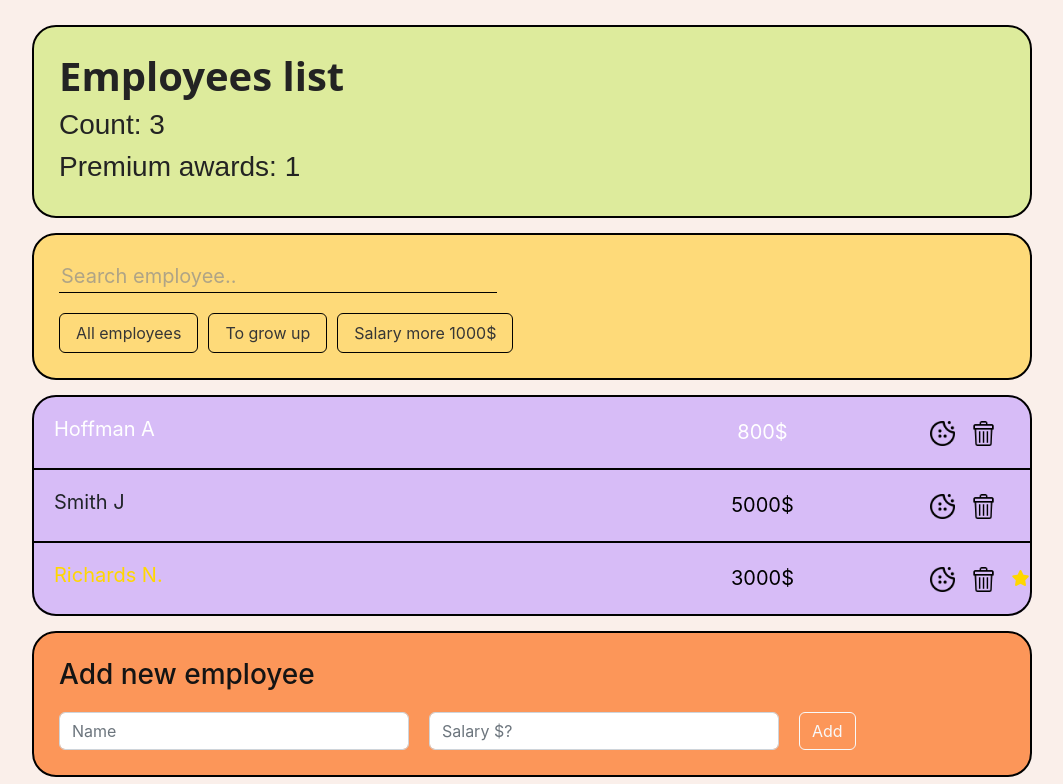
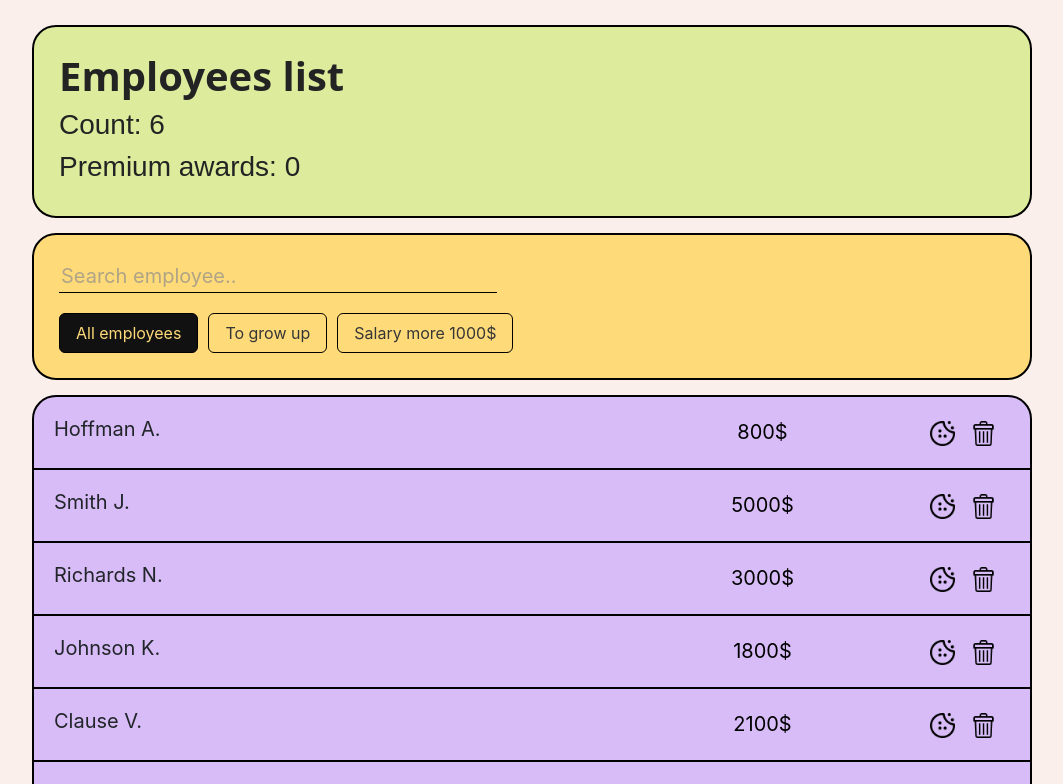
Before and after one commit to artem773/employees_list, a React (Create React App) app: page / in a window 1280 px wide. Shown: the top 784 px of the page, without its empty margins (108-1171 px from the left). Built offline with nearby package versions, Linux system fonts and the light colour scheme.

Commit message:
add search and filter employees

```diff
--- a/package.json
+++ b/package.json
@@ -7,6 +7,7 @@
     "@testing-library/jest-dom": "^5.16.5",
     "@testing-library/react": "^13.4.0",
     "@testing-library/user-event": "^13.5.0",
+    "nanoid": "^4.0.2",
     "react": "^18.2.0",
     "react-dom": "^18.2.0",
     "react-id-generator": "^3.0.2",
--- a/src/components/app-filter/app-filter.css
+++ b/src/components/app-filter/app-filter.css
@@ -29,6 +29,33 @@
   margin-right: 10px;
 }
 
+.button-filter-selected {
+  align-items: center;
+  appearance: none;
+  background-color: #111111;
+  border: 1px solid #000000;
+  border-radius: .375em;
+  box-shadow: none;
+  box-sizing: border-box;
+  color: #FEDA79;
+  cursor: pointer;
+  display: inline-flex;
+  font-family: BlinkMacSystemFont,-apple-system,"Segoe UI",Roboto,Oxygen,Ubuntu,Cantarell,"Fira Sans","Droid Sans","Helvetica Neue",Helvetica,Arial,sans-serif;
+  font-size: 1rem;
+  height: 2.5em;
+  justify-content: center;
+  line-height: 1.5;
+  padding: calc(.5em - 1px) 1em;
+  position: relative;
+  text-align: center;
+  user-select: none;
+  -webkit-user-select: none;
+  touch-action: manipulation;
+  vertical-align: top;
+  white-space: nowrap;
+  margin-right: 10px;
+}
+
 .button-filter:active {
   border-color: #ffffff;
   color: white;
@@ -40,5 +67,5 @@
 .button-filter:hover {
   border-color: #000000;
   background-color: black;
-  color: #FEDA79;
+  color: #ffedbd;
 }
--- a/src/components/app-filter/app-filter.jsx
+++ b/src/components/app-filter/app-filter.jsx
@@ -1,24 +1,28 @@
 import './app-filter.css';
 
-const AppFilter = () => {
+const AppFilter = (props) => {
+    const buttonsData = [
+        { name: 'all', label: 'All employees' },
+        { name: 'riseEmployees', label: 'To grow up' },
+        { name: 'salaryMoreThen1000', label: 'Salary more 1000$' }
+    ];
+    const buttons = buttonsData.map(({ name, label }) => {
+        const active = props.filter === name;
+        const clazz = active ? '-selected' : '';
+        return (
+            <button
+                className={`button-filter${clazz}`}
+                type="button"
+                key={name}
+                onClick={() => props.onFilterSelect(name)}>
+                {label}
+            </button>
+        )
+    })
     return (
         <div className="btn-group">
-            <button
-                className="button-filter"
-                type="button">
-                All employees
-            </button>
-            <button
-                className="button-filter"
-                type="button">
-                To grow up
-            </button>
-            <button
-                className="button-filter"
-                type="button">
-                Salary more 1000$
-            </button>
-        </div> //bootstrap class btn-group
+            {buttons}
+        </div>
     );
 }
 
--- a/src/components/app/app.jsx
+++ b/src/components/app/app.jsx
@@ -1,4 +1,5 @@
 import { Component } from 'react';
+import { nanoid } from 'nanoid'; // рандомно обирає id
 
 import AppInfo from '../app-info/app-info';
 import SearchPanel from '../search-panel/search-panel';
@@ -14,12 +15,17 @@ class App extends Component {
         super(props);
         this.state = {
             data: [
-                { name: "Hoffman A", salary: "800", increase: true, rise: false, id: 1 },
-                { name: "Smith J", salary: "5000", increase: false, rise: false, id: 2 },
-                { name: "Richards N.", salary: "3000", increase: false, rise: true, id: 3 },
-            ]
+                { name: "Hoffman A.", salary: "800", increase: false, rise: false, id: nanoid() },
+                { name: "Smith J.", salary: "5000", increase: false, rise: false, id: nanoid() },
+                { name: "Richards N.", salary: "3000", increase: false, rise: false, id: nanoid() },
+                { name: "Johnson K.", salary: "1800", increase: false, rise: false, id: nanoid() },
+                { name: "Clause V.", salary: "2100", increase: false, rise: false, id: nanoid() },
+                { name: "Brown N.", salary: "1400", increase: false, rise: false, id: nanoid() },
+            ],
+            term: '',
+            filter: 'all' //default показуємо спочатку усіх працівників
         }
-        this.maxId = 4;
+        this.nextId = 4;
     }
 
     deleteItem = (id) => { //удаляєм працівника
@@ -36,7 +42,7 @@ class App extends Component {
             salary,
             increase: false,
             rise: false,
-            id: this.maxId++
+            id: nanoid()
         }
         this.setState(({ data }) => {
             const newData = [...data, newItem];
@@ -82,10 +88,41 @@ class App extends Component {
         }))
     }
 
+    //передаємо строку -term- яку ми шукаємо, а items - масів данних шо ми будемо фільтрувати
+    searchEmp = (items, term) => { //метод для пошуку елементів з існуючого списка data по імені
+        if (!term.length) return items; //якшо користувач ввів шось в інпут і одразу видалив, то ми повертаєм ісходний масів items
+
+        return items.filter(item => {
+            return item.name.indexOf(term) > -1; // повертаєм елемент з name який співпадає з тим шо ми ввели в інпут (-1 це вивод метода коли немає співпадіння, тому ми стоавимо >-1, шоб знаходило тількі те де є співпадіння )
+        })
+    }
+
+    onUpdateSearch = (term) => { //обновляємо теперішній стан строки
+        this.setState({ term: term });
+    }
+
+
+    filterPost = (items, filter) => {
+        switch (filter) {
+            case 'riseEmployees':
+                return items.filter(item => item.rise === true);
+            case 'salaryMoreThen1000':
+                return items.filter(item => item.salary > 1000);
+            default:
+                return items
+        }
+    }
+
+    onFilterSelect = (filter) => {
+        this.setState({ filter: filter });
+    }
+
     render() {
-        const { data } = this.state;
+        const { data, term, filter } = this.state;
         const employeesCount = this.state.data.length; // вся кількість працівників в data
         const increaseCount = this.state.data.filter(item => item.increase === true).length; //к-сть працівників шо з надбавкою по зп
+        const visibleData = this.filterPost(this.searchEmp(data, term), filter); // елеменити шо відображаютсья
+
         return (
             <div className="app">
                 <AppInfo
@@ -93,12 +130,15 @@ class App extends Component {
                     increaseCount={increaseCount} />
 
                 <div className="panel-search">
-                    <SearchPanel />
-                    <AppFilter />
+                    <SearchPanel
+                        onUpdateSearch={this.onUpdateSearch} />
+                    <AppFilter
+                        filter={filter}
+                        onFilterSelect={this.onFilterSelect} />
                 </div>
 
                 <EmployersList
-                    data={data}
+                    data={visibleData}
                     onDelete={this.deleteItem}
                     // onToggleIncrease={this.onToggleIncrease}
                     onToggleProp={this.onToggleProp} />
--- a/src/components/employers-add-form/employees-add-form.jsx
+++ b/src/components/employers-add-form/employees-add-form.jsx
@@ -16,13 +16,24 @@ class EmployeesAddForm extends Component {
         })
     }
 
+    onSubmit = (e) => {
+        e.preventDefault();
+        if (this.state.name.length < 3 || !this.state.salary) return;
+        this.props.onAdd(this.state.name, this.state.salary);
+        this.setState({
+            name: '',
+            salary: ''
+        })
+    }
+
     render() {
         const { name, salary } = this.state;
         return (
             <div className="app-add-form">
                 <h3>Add new employee</h3>
                 <form
-                    className="add-form d-flex">
+                    className="add-form d-flex"
+                    onSubmit={this.onSubmit}>
                     <input type="text"
                         className="form-control new-post-label"
                         placeholder="Name"
--- a/src/components/search-panel/search-panel.jsx
+++ b/src/components/search-panel/search-panel.jsx
@@ -1,12 +1,31 @@
+import { Component } from 'react';
 import './search-panel.css';
 
-const SearchPanel = () => {
-    return (
-        <input
-            type="text"
-            className="form__field"
-            placeholder="Search employee.." />
-    );
+class SearchPanel extends Component {
+    constructor(props) {
+        super(props);
+        this.state = {
+            term: ''
+        }
+    }
+
+    onUpdateSearch = (e) => {
+        const term = e.target.value;
+        this.setState({ term });
+        this.props.onUpdateSearch(term);
+    }
+
+    render() {
+        const { term } = this.state;
+        return (
+            <input
+                type="text"
+                className="form__field"
+                placeholder="Search employee.."
+                value={term}
+                onChange={this.onUpdateSearch} />
+        );
+    }
 }
 
 export default SearchPanel;
```
Also changed, not shown: 1 other file (tests, documents, lock files or other folders).
